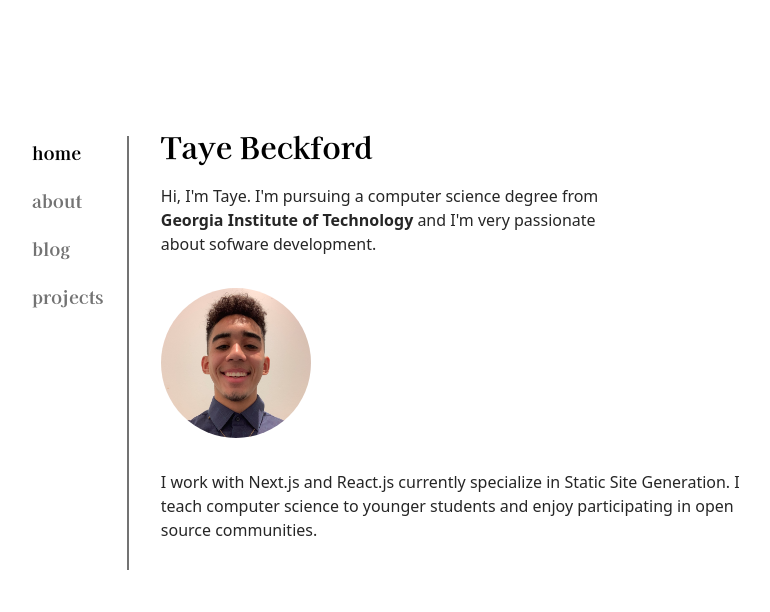
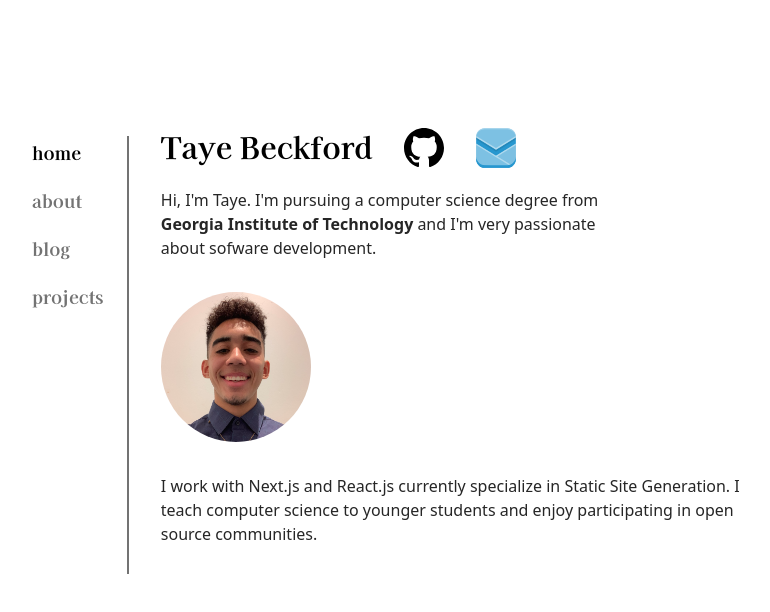
Before and after one commit to TayeBeckford/tayebeckford.io, a Next.js app: page / in a window 1280 px wide. Shown: the top 612 px of the page, without its empty margins (212-982 px from the left). Built offline with nearby package versions, Linux system fonts and the light colour scheme.

Commit message:
added github and mail icon

```diff
--- a/app/page.tsx
+++ b/app/page.tsx
@@ -1,10 +1,27 @@
 import { name, about, bio, avatar } from "../lib/info";
 import Image from "next/image";
+import { GitHubIcon, MailIcon } from "@components/icons";
 
 export default function Home() {
   return (
     <section>
-      <h1 className="font-bold text-3xl font-serif">{name}</h1>
+      <div className="flex">
+        <h1 className="font-bold text-3xl font-serif">{name}</h1>
+        <a
+          rel="noopener noreferrer"
+          target="_blank"
+          href="https://github.com/TayeBeckford"
+          className="flex items-center gap-2 mx-8">
+          <GitHubIcon />
+        </a>
+        <a
+          rel="noopener noreferrer"
+          target="_blank"
+          href="mailto:tayebeckford@icloud.com"
+          className="flex items-center gap-2">
+          <MailIcon />
+        </a>
+      </div>
       <p className="my-5 max-w-[460px] text-neutral-800 dark:text-neutral-200">{about()}</p>
       <div className="flex items-start md:items-center my-8 flex-col md:flex-row">
         <Image
--- /dev/null
+++ b/components/icons.tsx
@@ -0,0 +1,67 @@
+export function GitHubIcon() {
+  return (
+    <svg width="40" height="40" viewBox="0 0 24 24" fill="none" xmlns="http://www.w3.org/2000/svg">
+      <g clipPath="url(#clip0_9914_10)">
+        <path
+          d="M12 0C5.374 0 0 5.373 0 12C0 17.302 3.438 21.8 8.207 23.387C8.806 23.498 9 23.126 9 22.81V20.576C5.662 21.302 4.967 19.16 4.967 19.16C4.421 17.773 3.634 17.404 3.634 17.404C2.545 16.659 3.717 16.675 3.717 16.675C4.922 16.759 5.556 17.912 5.556 17.912C6.626 19.746 8.363 19.216 9.048 18.909C9.155 18.134 9.466 17.604 9.81 17.305C7.145 17 4.343 15.971 4.343 11.374C4.343 10.063 4.812 8.993 5.579 8.153C5.455 7.85 5.044 6.629 5.696 4.977C5.696 4.977 6.704 4.655 8.997 6.207C9.954 5.941 10.98 5.808 12 5.803C13.02 5.808 14.047 5.941 15.006 6.207C17.297 4.655 18.303 4.977 18.303 4.977C18.956 6.63 18.545 7.851 18.421 8.153C19.191 8.993 19.656 10.064 19.656 11.374C19.656 15.983 16.849 16.998 14.177 17.295C14.607 17.667 15 18.397 15 19.517V22.81C15 23.129 15.192 23.504 15.801 23.386C20.566 21.797 24 17.3 24 12C24 5.373 18.627 0 12 0Z"
+          fill="currentColor"
+        />
+      </g>
+      <defs>
+        <clipPath id="clip0_9914_10">
+          <rect width="24" height="24" fill="white" />
+        </clipPath>
+      </defs>
+    </svg>
+  );
+}
+
+export function MailIcon() {
+  return (
+    <svg
+      xmlns="http://www.w3.org/2000/svg"
+      fill="none"
+      viewBox="0 0 260 258"
+      height="40"
+      width="40">
+      <path
+        fill="#2797CF"
+        d="M0.998535 56.0003C0.998535 25.0723 26.0706 0.000244141 56.9986 0.000244141L202.998 0.000244141C233.926 0.000244141 258.999 25.0724 258.999 56.0004V115.563V202C258.999 232.928 233.926 258 202.998 258H56.9986C26.0706 258 0.998535 232.928 0.998535 202V56.0003Z"></path>
+      <path
+        fill-opacity="0.4"
+        fill="#FFFFFE"
+        d="M127.471 181.343C270.208 95.3553 116.236 188.316 258.972 102.328V206.795L236.782 248.223L127.471 181.343Z"></path>
+      <path
+        fill-opacity="0.4"
+        fill="#FFFFFE"
+        d="M0.996129 200.074L0.996094 101.223L230.844 241.159L212.895 252.779L21.7515 241.532L0.996129 200.074Z"></path>
+      <path
+        fill="black"
+        d="M0.999312 73.8719L0.999268 59.6274L129.998 138.975L259.009 59.7997V74.045L129.999 153.22L0.999312 73.8719Z"
+        clip-rule="evenodd"
+        fill-rule="evenodd"
+        opacity="0.1"></path>
+      <path
+        fill-opacity="0.4"
+        fill="#FFFFFE"
+        d="M130.373 138.294L0.998532 59.6301L0.998532 56.4374C0.998532 25.268 26.3557 0.000243032 57.6353 0.000241665L202.362 0.000235339C233.932 0.000249218 259.408 25.7217 258.994 57.178L258.961 59.6301L130.373 138.294Z"></path>
+      <path
+        fill="#B1DAEE"
+        d="M1.63426 50.9807L129.998 129.693L258.439 51.0542L258.837 56.4829V60.7675L129.998 139.647L1.1604 60.7675V55.9836L1.63426 50.9807Z"></path>
+      <path
+        fill="#B1DAEE"
+        d="M129.998 179.208L1.1604 100.329V110.282L215.945 241.839L221.795 240.127L226.278 238.223L138.07 184.219L258.837 110.282V100.329L129.998 179.208Z"></path>
+      <path
+        fill="#2797CF"
+        d="M0.999878 184.501V202C0.999878 232.928 26.0719 258 56.9999 258H203C233.928 258 259 232.928 259 202V184.501C259 215.429 233.928 240.501 203 240.501H56.9999C26.0719 240.501 0.999878 215.429 0.999878 184.501Z"
+        clip-rule="evenodd"
+        fill-rule="evenodd"></path>
+      <path
+        fill-opacity="0.3"
+        fill="white"
+        d="M56.9989 0C26.071 0 0.998901 25.0721 0.998901 56V57.4759C4.02333 29.4014 27.796 7.54272 56.6741 7.54272H202.999C233.927 7.54272 258.999 32.6148 258.999 63.5427V56C258.999 25.0721 233.927 0 202.999 0H56.9989Z"
+        clip-rule="evenodd"
+        fill-rule="evenodd"></path>
+    </svg>
+  );
+}
```
Also changed, not shown: components/sidebar.tsx (+0 -11 lines).
